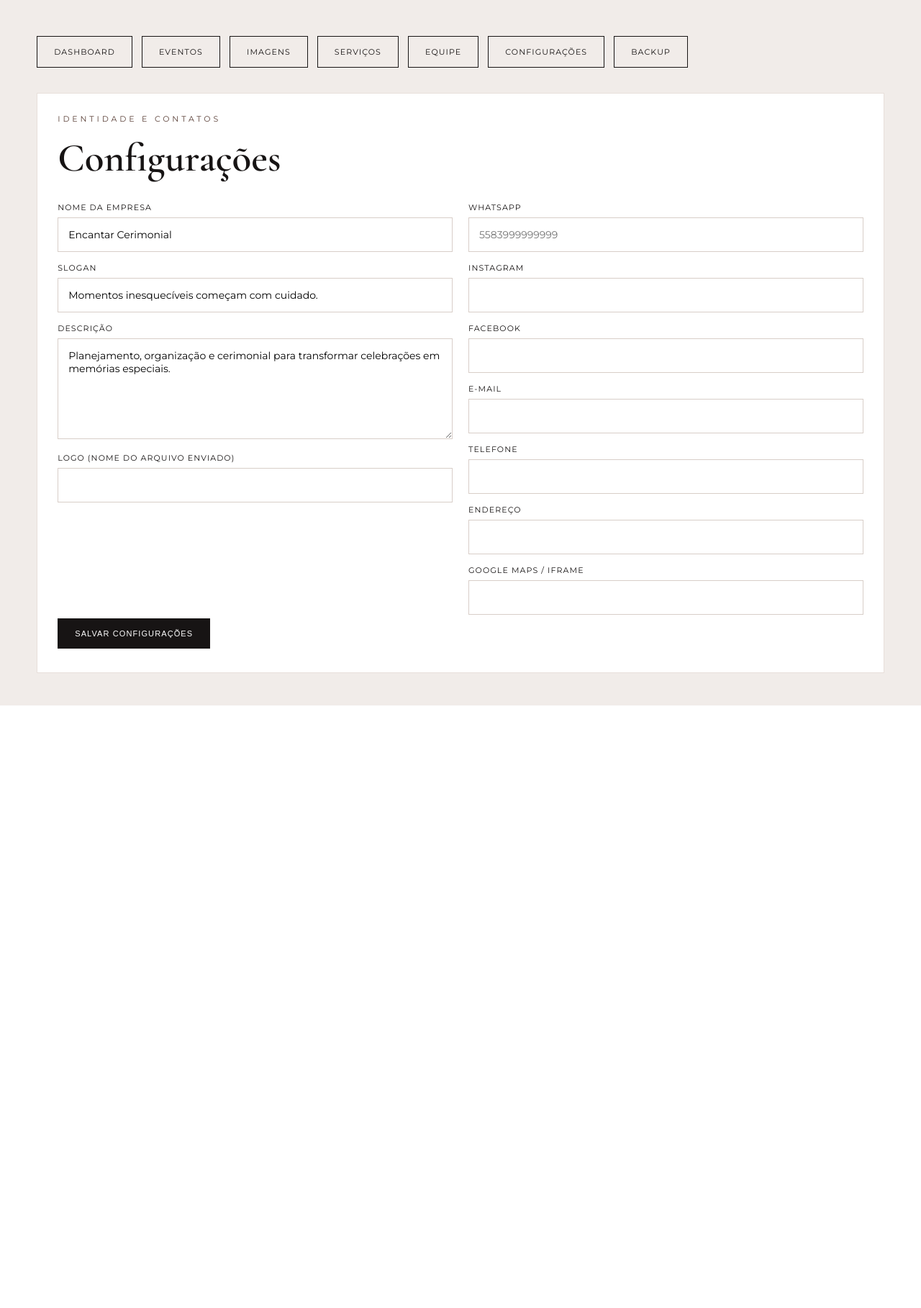
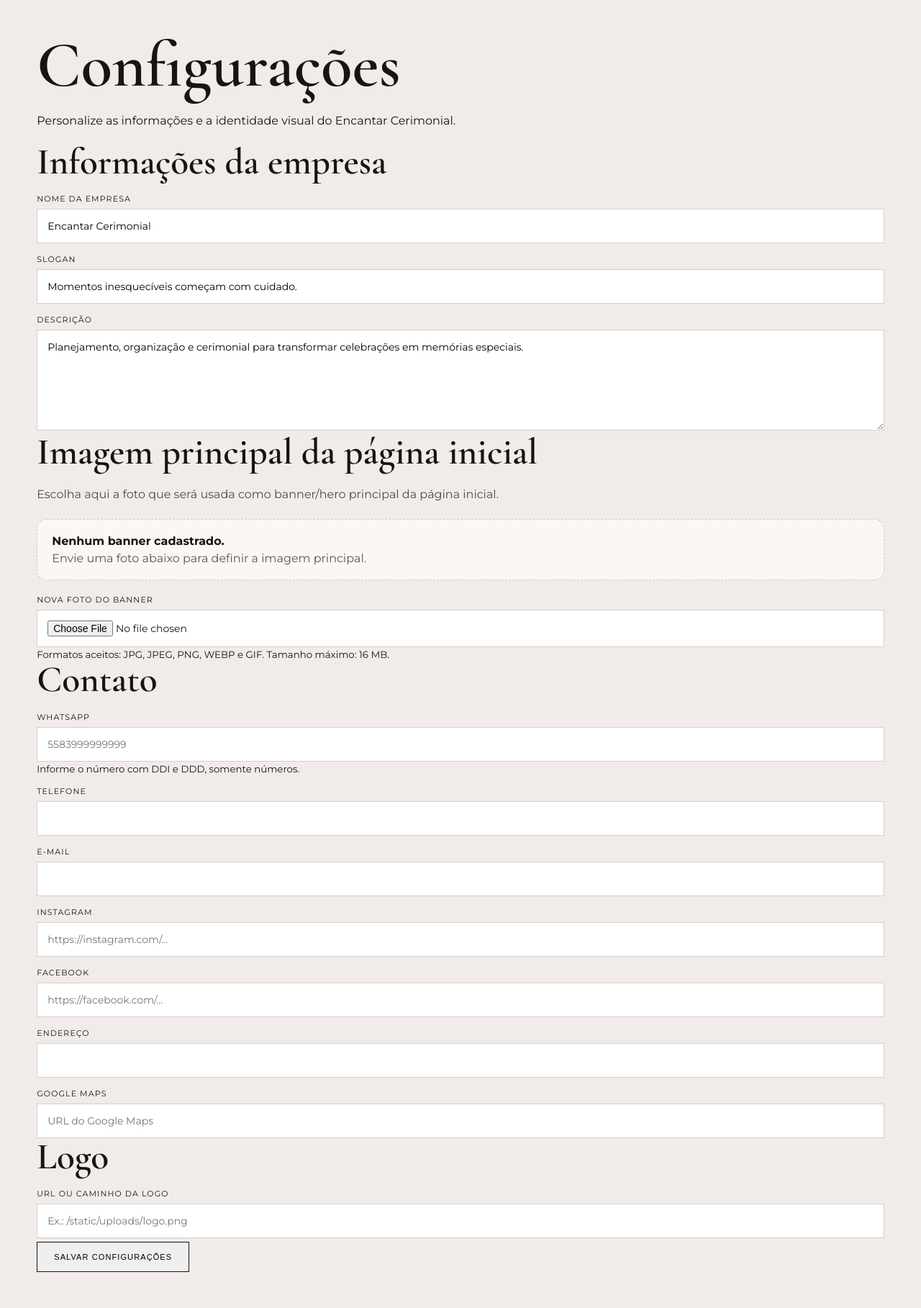
Before and after one commit to pepeuloureirob/encantar_cerimonial, a Flask app: page /admin/configuracoes in a window 1280 px wide. Shown: the part 83-1900 px from the top of the page at 72% size. Before the commit the page ends 1063 px from the top, so only its background shows below. Run offline with Flask 3, Linux system fonts and the light colour scheme; the visitor is signed in with stand-in values (Sample User, id 1).

Commit message:
Update configuracoes.html

```diff
--- a/templates/admin/configuracoes.html
+++ b/templates/admin/configuracoes.html
@@ -1,4 +1,278 @@
-{% extends "admin/base.html" %}{% block content %}<div style="display:flex;gap:8px;flex-wrap:wrap;margin-bottom:30px">
-<a class="btn" href="{{ url_for('admin_dashboard') }}">Dashboard</a><a class="btn" href="{{ url_for('admin_eventos') }}">Eventos</a><a class="btn" href="{{ url_for('admin_imagens') }}">Imagens</a><a class="btn" href="{{ url_for('admin_servicos') }}">Serviços</a><a class="btn" href="{{ url_for('admin_equipe') }}">Equipe</a><a class="btn" href="{{ url_for('admin_configuracoes') }}">Configurações</a><a class="btn" href="{{ url_for('admin_backup') }}">Backup</a>
+{% extends "admin/base.html" %}
+
+{% block title %}Configurações{% endblock %}
+
+{% block content %}
+
+<div class="admin-page-header">
+    <div>
+        <h1>Configurações</h1>
+        <p>Personalize as informações e a identidade visual do Encantar Cerimonial.</p>
+    </div>
 </div>
-<div class="card"><div class="eyebrow">Identidade e contatos</div><h1 style="font-size:55px">Configurações</h1><form method="post"><input type="hidden" name="_csrf" value="{{ csrf_token }}"><div class="grid grid-2"><div><label>Nome da empresa</label><input name="nome_empresa" value="{{ values.nome_empresa }}"><label>Slogan</label><input name="slogan" value="{{ values.slogan }}"><label>Descrição</label><textarea name="descricao">{{ values.descricao }}</textarea><label>Logo (nome do arquivo enviado)</label><input name="logo" value="{{ values.logo }}"></div><div><label>WhatsApp</label><input name="whatsapp" value="{{ values.whatsapp }}" placeholder="5583999999999"><label>Instagram</label><input name="instagram" value="{{ values.instagram }}"><label>Facebook</label><input name="facebook" value="{{ values.facebook }}"><label>E-mail</label><input type="email" name="email" value="{{ values.email }}"><label>Telefone</label><input name="telefone" value="{{ values.telefone }}"><label>Endereço</label><input name="endereco" value="{{ values.endereco }}"><label>Google Maps / iframe</label><input name="maps" value="{{ values.maps }}"></div></div><button class="btn primary">Salvar configurações</button></form></div>{% endblock %}
+
+<form method="POST"
+      enctype="multipart/form-data"
+      class="admin-form">
+
+    <input type="hidden" name="_csrf" value="{{ csrf_token }}">
+
+    <div class="form-section">
+        <h2>Informações da empresa</h2>
+
+        <div class="form-grid">
+
+            <div class="form-group">
+                <label for="nome_empresa">Nome da empresa</label>
+                <input
+                    type="text"
+                    id="nome_empresa"
+                    name="nome_empresa"
+                    value="{{ values.nome_empresa }}"
+                >
+            </div>
+
+            <div class="form-group">
+                <label for="slogan">Slogan</label>
+                <input
+                    type="text"
+                    id="slogan"
+                    name="slogan"
+                    value="{{ values.slogan }}"
+                >
+            </div>
+
+        </div>
+
+        <div class="form-group">
+            <label for="descricao">Descrição</label>
+            <textarea
+                id="descricao"
+                name="descricao"
+                rows="4"
+            >{{ values.descricao }}</textarea>
+        </div>
+    </div>
+
+
+    <div class="form-section">
+        <h2>Imagem principal da página inicial</h2>
+
+        <p class="form-help">
+            Escolha aqui a foto que será usada como banner/hero principal
+            da página inicial.
+        </p>
+
+        {% if values.banner %}
+            <div class="banner-preview">
+                <img
+                    src="{{ url_for('static', filename='uploads/' ~ values.banner) }}"
+                    alt="Banner atual da página inicial"
+                >
+
+                <div class="banner-preview-info">
+                    <strong>Banner atual</strong>
+                    <span>{{ values.banner }}</span>
+                </div>
+            </div>
+        {% else %}
+            <div class="empty-state">
+                <strong>Nenhum banner cadastrado.</strong>
+                <span>Envie uma foto abaixo para definir a imagem principal.</span>
+            </div>
+        {% endif %}
+
+        <div class="form-group">
+            <label for="banner">Nova foto do banner</label>
+
+            <input
+                type="file"
+                id="banner"
+                name="banner"
+                accept=".jpg,.jpeg,.png,.webp,.gif,image/jpeg,image/png,image/webp,image/gif"
+            >
+
+            <small>
+                Formatos aceitos: JPG, JPEG, PNG, WEBP e GIF.
+                Tamanho máximo: 16 MB.
+            </small>
+        </div>
+    </div>
+
+
+    <div class="form-section">
+        <h2>Contato</h2>
+
+        <div class="form-grid">
+
+            <div class="form-group">
+                <label for="whatsapp">WhatsApp</label>
+                <input
+                    type="text"
+                    id="whatsapp"
+                    name="whatsapp"
+                    value="{{ values.whatsapp }}"
+                    placeholder="5583999999999"
+                >
+                <small>
+                    Informe o número com DDI e DDD, somente números.
+                </small>
+            </div>
+
+            <div class="form-group">
+                <label for="telefone">Telefone</label>
+                <input
+                    type="text"
+                    id="telefone"
+                    name="telefone"
+                    value="{{ values.telefone }}"
+                >
+            </div>
+
+            <div class="form-group">
+                <label for="email">E-mail</label>
+                <input
+                    type="email"
+                    id="email"
+                    name="email"
+                    value="{{ values.email }}"
+                >
+            </div>
+
+            <div class="form-group">
+                <label for="instagram">Instagram</label>
+                <input
+                    type="text"
+                    id="instagram"
+                    name="instagram"
+                    value="{{ values.instagram }}"
+                    placeholder="https://instagram.com/..."
+                >
+            </div>
+
+            <div class="form-group">
+                <label for="facebook">Facebook</label>
+                <input
+                    type="text"
+                    id="facebook"
+                    name="facebook"
+                    value="{{ values.facebook }}"
+                    placeholder="https://facebook.com/..."
+                >
+            </div>
+
+        </div>
+
+        <div class="form-group">
+            <label for="endereco">Endereço</label>
+            <input
+                type="text"
+                id="endereco"
+                name="endereco"
+                value="{{ values.endereco }}"
+            >
+        </div>
+
+        <div class="form-group">
+            <label for="maps">Google Maps</label>
+            <input
+                type="text"
+                id="maps"
+                name="maps"
+                value="{{ values.maps }}"
+                placeholder="URL do Google Maps"
+            >
+        </div>
+    </div>
+
+
+    <div class="form-section">
+        <h2>Logo</h2>
+
+        <div class="form-group">
+            <label for="logo">URL ou caminho da logo</label>
+            <input
+                type="text"
+                id="logo"
+                name="logo"
+                value="{{ values.logo }}"
+                placeholder="Ex.: /static/uploads/logo.png"
+            >
+        </div>
+    </div>
+
+
+    <div class="admin-form-actions">
+        <button type="submit" class="btn btn-primary">
+            Salvar configurações
+        </button>
+    </div>
+
+</form>
+
+<style>
+.banner-preview {
+    display: flex;
+    gap: 20px;
+    align-items: center;
+    margin: 20px 0 25px;
+    padding: 16px;
+    border: 1px solid rgba(91, 64, 56, .15);
+    border-radius: 16px;
+    background: #faf7f5;
+}
+
+.banner-preview img {
+    width: 280px;
+    height: 150px;
+    object-fit: cover;
+    border-radius: 12px;
+    display: block;
+}
+
+.banner-preview-info {
+    display: flex;
+    flex-direction: column;
+    gap: 6px;
+}
+
+.banner-preview-info span {
+    font-size: 13px;
+    opacity: .7;
+    word-break: break-all;
+}
+
+.form-help {
+    margin-bottom: 20px;
+    opacity: .75;
+}
+
+.empty-state {
+    display: flex;
+    flex-direction: column;
+    gap: 5px;
+    margin: 20px 0;
+    padding: 20px;
+    border-radius: 14px;
+    background: #faf7f5;
+    border: 1px dashed rgba(91, 64, 56, .25);
+}
+
+.empty-state span {
+    opacity: .7;
+}
+
+@media (max-width: 700px) {
+    .banner-preview {
+        flex-direction: column;
+        align-items: stretch;
+    }
+
+    .banner-preview img {
+        width: 100%;
+        height: 190px;
+    }
+}
+</style>
+
+{% endblock %}
```
